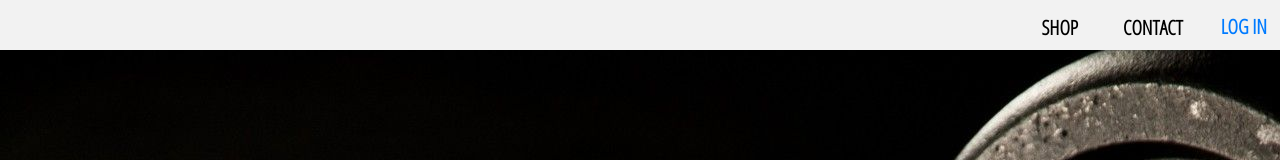
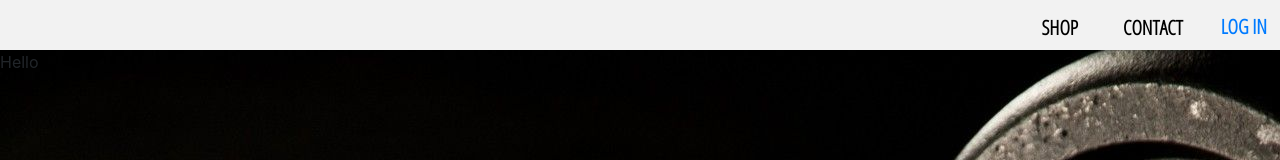
Before and after one commit to yashraj021/gymDatabase, a React (Create React App) app: page /home in a window 1280 px wide. Shown: the top 160 px of the page. Built offline with nearby package versions, Linux system fonts and the light colour scheme; a web font is replaced by a local one.

Commit message:
Added Routing to Home PAge when user Logs In

```diff
--- a/src/App.js
+++ b/src/App.js
@@ -1,8 +1,9 @@
 import React from 'react';
 import HomePage from './pages/HomePage/HomePage.jsx';
 import Header from './components/header.component/header.component';
+import UserData from './pages/user-data.page/user-data.page';
 import './App.scss';
-import { Switch, Route } from 'react-router-dom';
+import { Switch, Route, Redirect } from 'react-router-dom';
 
 
 
@@ -16,19 +17,28 @@ class App extends React.Component {
       }
   }
 
-  onLogIn = () => {
+  onLogIn = (state) => {
     this.setState({
-      Login: true
-    })
+      Login: state
+    }, () => console.log(this.state.Login))
   }
+
+  renderRedirect = () => {
+    if (this.state.Login) {
+      return <Redirect to='/home' />
+    }
+  }
+
 
     render() {
 
       return (
         <div>
-          <Header onLogIn = {this.onLogIn} OnLogIn ={this.state.LogIn} />
+          <Header onLogIn = {this.onLogIn} onlogin ={this.state.LogIn} />
+          {this.renderRedirect()}
           <Switch>
             <Route exact path='/' component ={ HomePage }/>
+            <Route exact path='/home' component ={ UserData }/>
           </Switch>
         </div>
       );
--- a/src/components/header.component/header.component.jsx
+++ b/src/components/header.component/header.component.jsx
@@ -14,6 +14,7 @@ const Header = (props) => (
                 CONTACT
             </Link>
             <SignIn onLogIn ={props.onLogIn} />
+            <Link to = '/home'></Link>
         </div>
     </div>
 )
--- a/src/components/sign-in.component/sign-in.component.jsx
+++ b/src/components/sign-in.component/sign-in.component.jsx
@@ -19,13 +19,15 @@ class SignIn extends React.Component {
     handleSubmit = event => {
         event.preventDefault();
         console.log(this.state)
-        this.props.onLogIn();
         this.setState({
             show: false,
             email: "",
             password:"",
             login: true
+        }, () => {
+            this.props.onLogIn(this.state.login);
         })
+
 
     }
 
@@ -39,14 +41,17 @@ class SignIn extends React.Component {
 
     }
 
-    onclick = () => {
+    onclick = async () => {
         if(this.state.login === false){
             this.setState({show: true});
         }
         else{
-            this.setState({
+             this.setState({
                 login: false
+            },() => {
+                this.props.onLogIn(this.state.login);
             })
+
         }
     }
 
--- a/src/pages/user-data.page/user-data.page.jsx
+++ b/src/pages/user-data.page/user-data.page.jsx
@@ -2,7 +2,7 @@ import React from 'react';
 
 
 const UserData = () => (
-    <div></div>
+    <div>Hello</div>
 );
 
 export default UserData;
```
